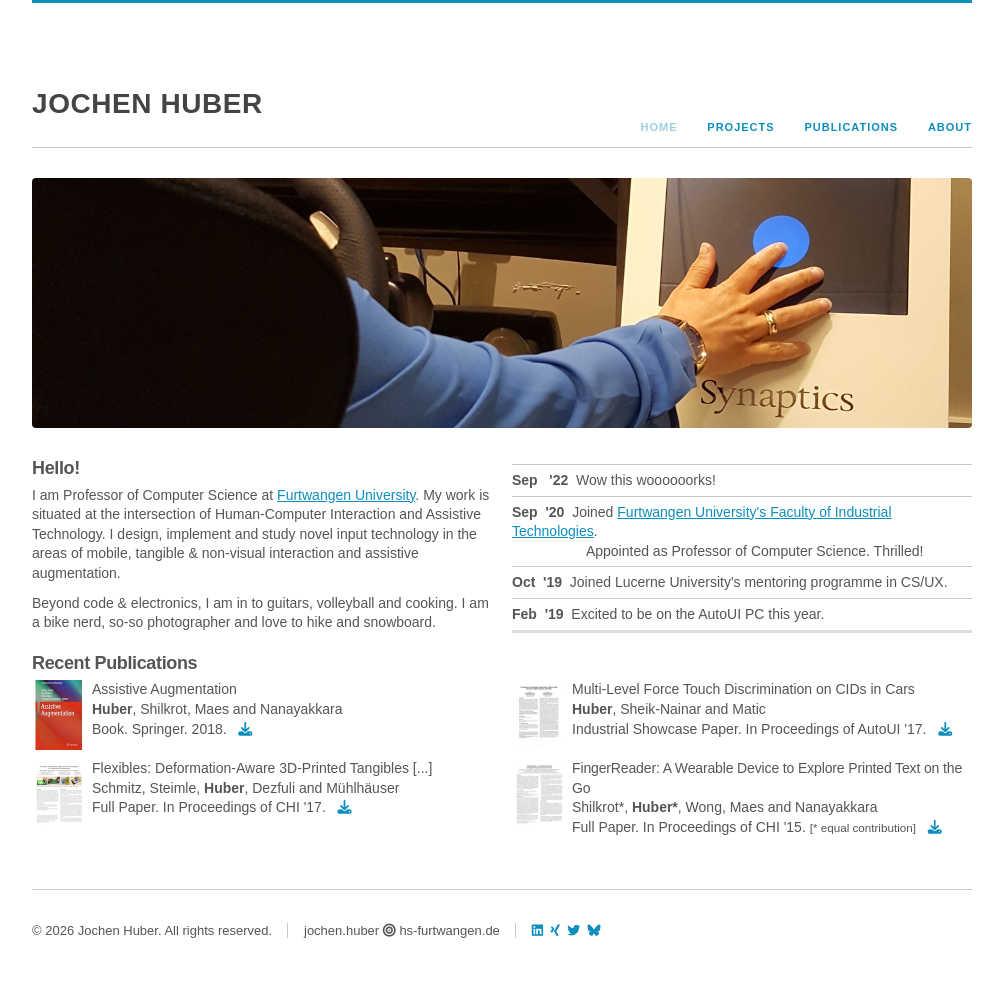
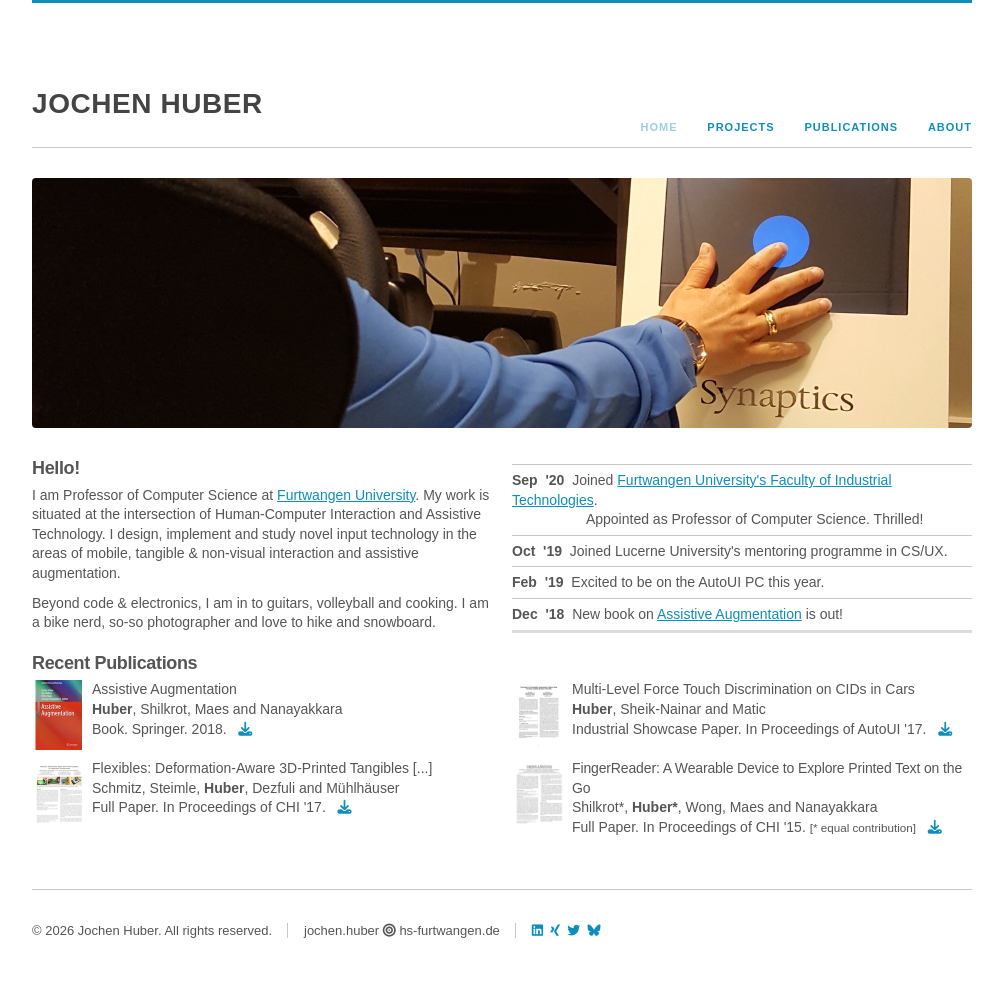
Before and after one commit to jhuber/jhuber.github.io, a Jekyll site: the page built from index.html, in a window 1280 px wide. Shown: the whole page, without its empty margins (138-1141 px from the left). Built offline with Jekyll 4.4.1, drawn with Linux system fonts in a browser that asks for light colours.

Commit message:
timeline update

```diff
--- a/_data/timeline.yaml
+++ b/_data/timeline.yaml
@@ -1,8 +1,8 @@
-- date: "Sep &nbsp; '22"
-  text: "Wow this woooooorks!"
 - date: "Sep &nbsp;'20"
   text: "Joined <a href=\"https://www.hfu-campus-tuttlingen.de/campus/team/professoren\">Furtwangen University's Faculty of Industrial Technologies</a>.<br />&nbsp;&nbsp;&nbsp;&nbsp;&nbsp;&nbsp;&nbsp;&nbsp;&nbsp;&nbsp;&nbsp;&nbsp;&nbsp;&nbsp;&nbsp;&nbsp;&nbsp;&nbsp;&nbsp;Appointed as Professor of Computer Science. Thrilled!"
 - date: "Oct &nbsp;'19"
   text: "Joined Lucerne University's mentoring programme in CS/UX."
 - date: "Feb &nbsp;'19"
   text: "Excited to be on the AutoUI PC this year."
+- date: "Dec &nbsp;'18"
+  text: "New book on <a href=\"https://doi.org/10.1007/978-981-10-6404-3\">Assistive Augmentation</a> is out!"
```
